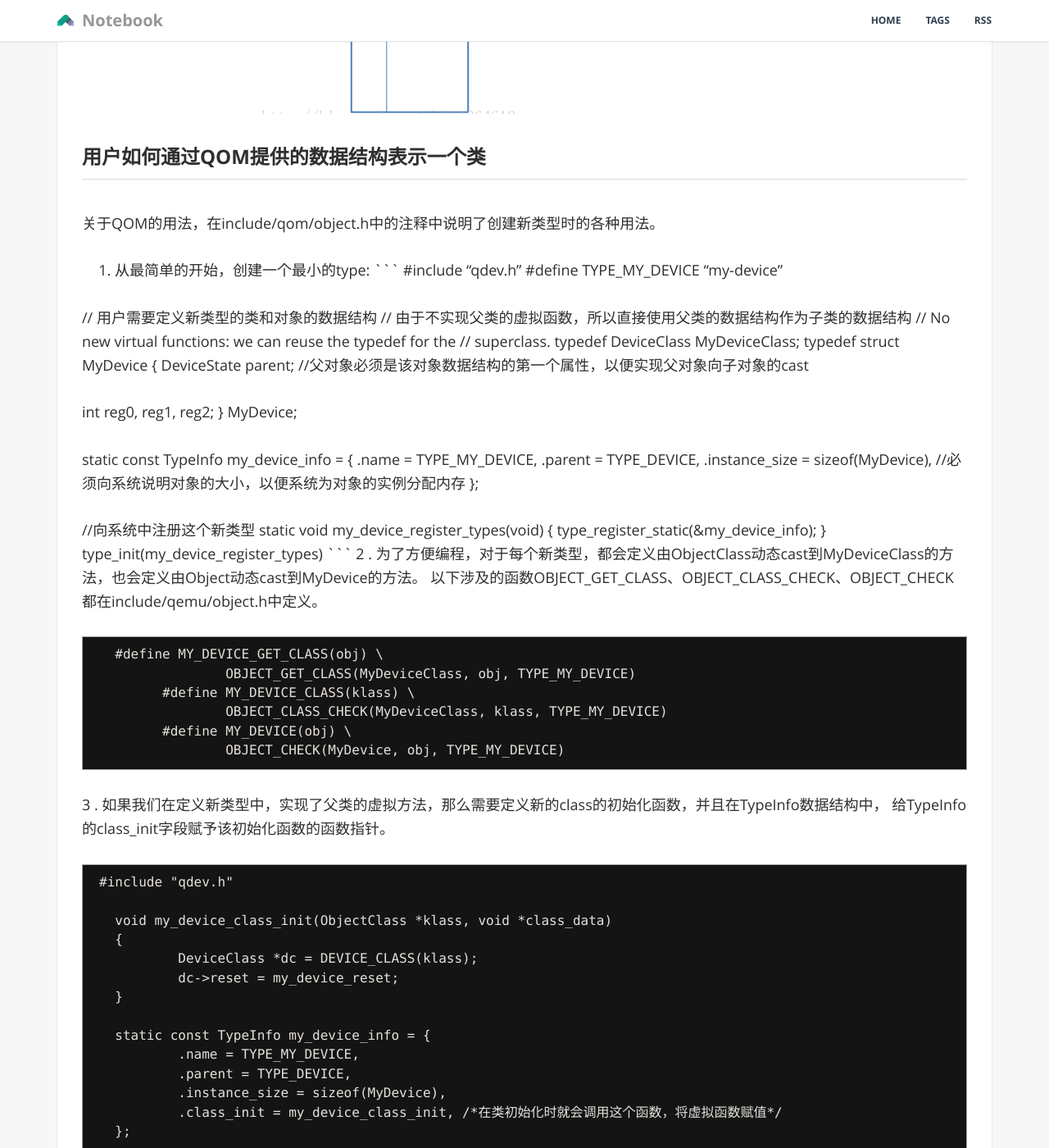
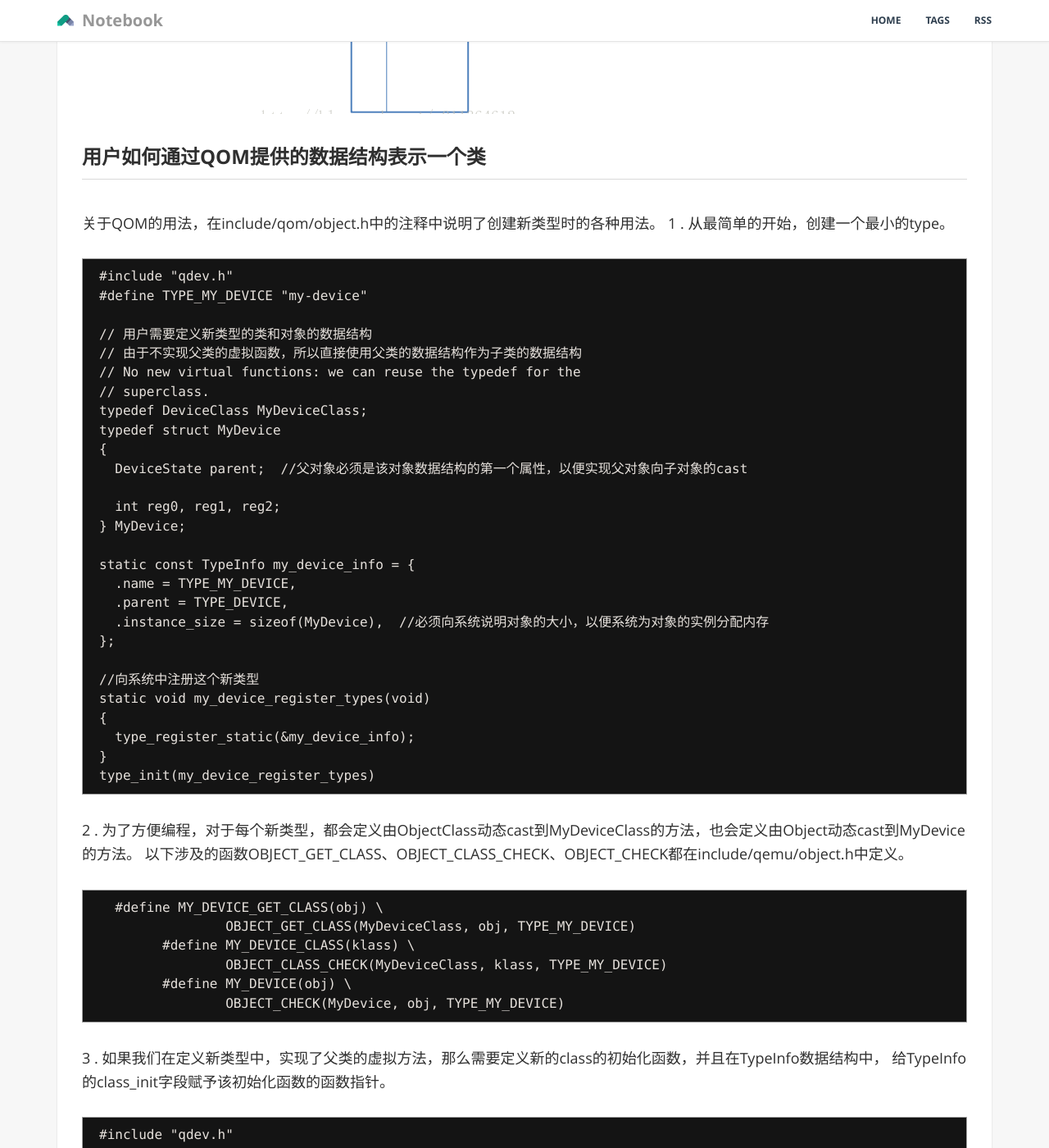
Before and after one commit to dong1224/dong1224.github.io, a Jekyll site: the page built from _posts/201812/2018-12-17-qemu源码分析之QOM（二）.md, in a window 1280 px wide and 1400 px high, scrolled down 5371 px. Shown: the whole window at 82% size. Built offline with Jekyll 4.4.1, drawn with Linux system fonts in a browser that asks for light colours; our own code applies the rules of GitHub Pages for plain Markdown files.

Commit message:
qemu qom

````diff
--- a/_posts/201812/2018-12-17-qemu源码分析之QOM（二）.md
+++ b/_posts/201812/2018-12-17-qemu源码分析之QOM（二）.md
@@ -177,7 +177,7 @@ ObjectClass是所有class的基类（这里说的class不是TypeImpl），如果
 ## 用户如何通过QOM提供的数据结构表示一个类
 
 关于QOM的用法，在include/qom/object.h中的注释中说明了创建新类型时的各种用法。
-1. 从最简单的开始，创建一个最小的type:
+1 . 从最简单的开始，创建一个最小的type。
 ```
 #include "qdev.h"
 #define TYPE_MY_DEVICE "my-device"
````
